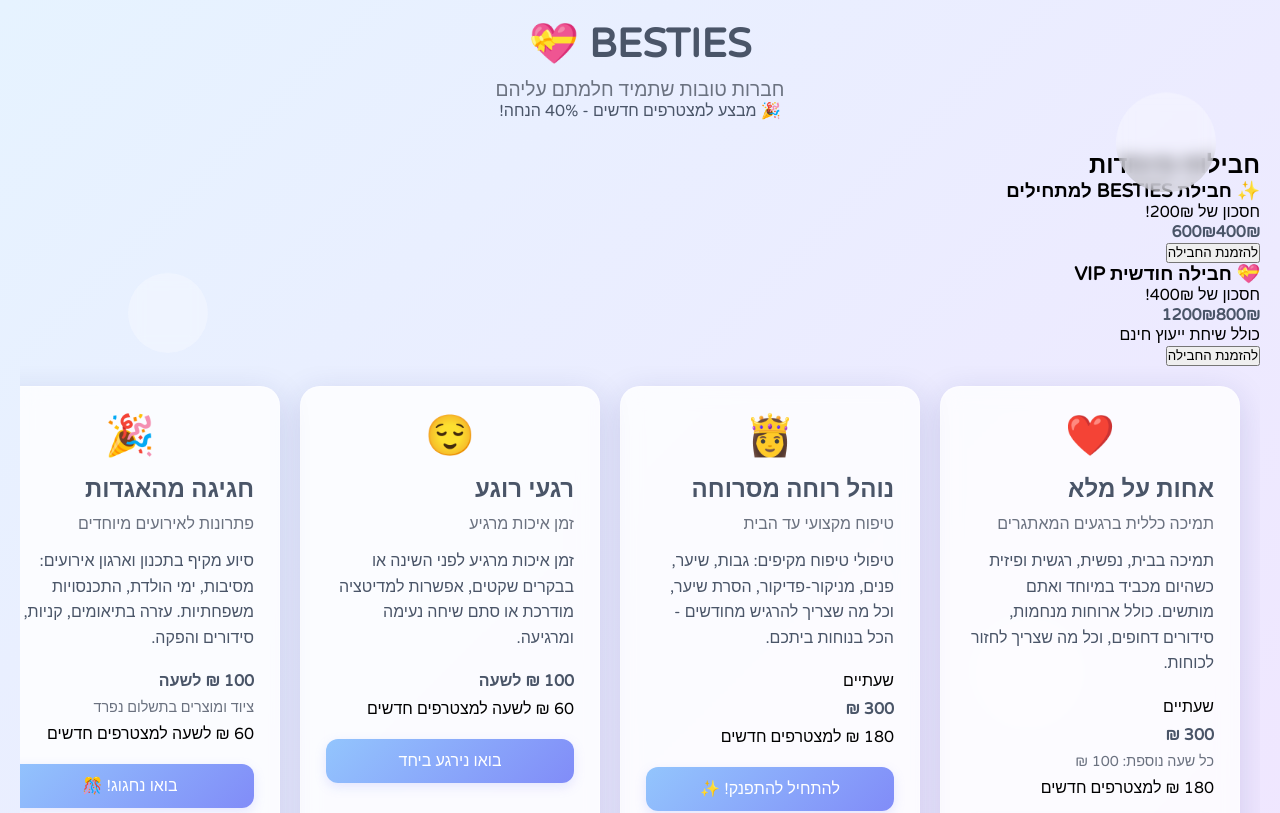
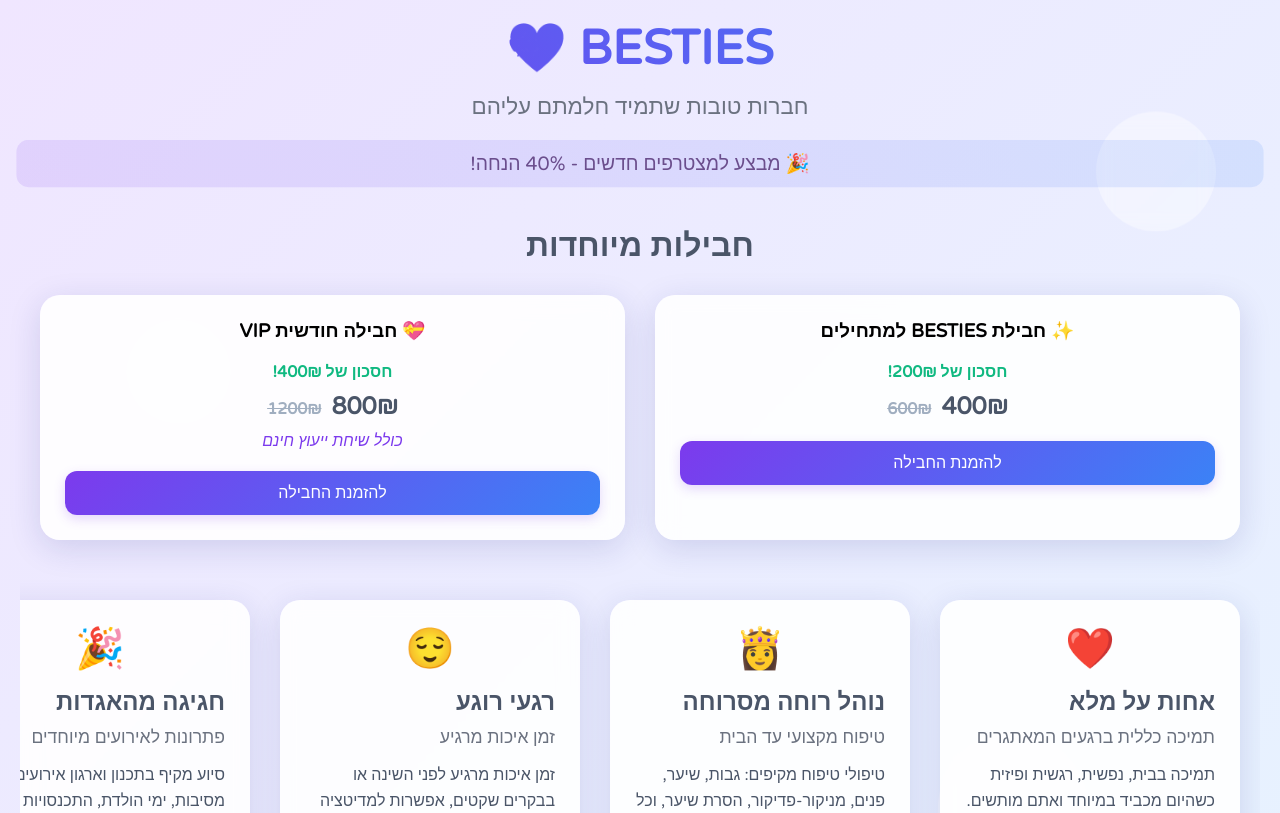
Before and after one commit to Bestie-hagar/bestie-app, a React (Create React App) app: page / in a window 1280 px wide. Shown: the top 813 px of the page. Built offline with nearby package versions, Linux system fonts and the light colour scheme.

Commit message:
Update styles.css

```diff
--- a/src/styles.css
+++ b/src/styles.css
@@ -9,72 +9,155 @@
 
 .app {
   min-height: 100vh;
-  background: linear-gradient(135deg, #e6f3ff, #f0e6ff);
+  background: linear-gradient(135deg, #f0e6ff, #e6f3ff);
   padding: 20px;
   position: relative;
   overflow: hidden;
 }
 
-/* עננים מרחפים */
+/* Floating Clouds */
 @keyframes float {
-  0% { transform: translateY(0px); }
-  50% { transform: translateY(-10px); }
-  100% { transform: translateY(0px); }
+  0% { transform: translateY(0) rotate(0deg); }
+  50% { transform: translateY(-15px) rotate(2deg); }
+  100% { transform: translateY(0) rotate(0deg); }
 }
 
 .floating-cloud {
   position: absolute;
-  background: rgba(255, 255, 255, 0.3);
+  background: rgba(255, 255, 255, 0.4);
   backdrop-filter: blur(8px);
   border-radius: 50%;
   animation: float 6s ease-in-out infinite;
+  z-index: 0;
 }
 
 .cloud-1 {
   top: 10%;
   right: 5%;
-  width: 100px;
-  height: 100px;
+  width: 120px;
+  height: 120px;
   animation-delay: 0s;
 }
 
 .cloud-2 {
   top: 30%;
   left: 10%;
-  width: 80px;
-  height: 80px;
-  animation-delay: 1s;
+  width: 100px;
+  height: 100px;
+  animation-delay: 2s;
 }
 
 .cloud-3 {
   bottom: 20%;
   right: 15%;
-  width: 120px;
-  height: 120px;
-  animation-delay: 2s;
+  width: 150px;
+  height: 150px;
+  animation-delay: 4s;
 }
 
-/* כותרת ראשית */
+/* Header */
 .header {
   text-align: center;
-  margin-bottom: 30px;
+  margin-bottom: 40px;
   color: #4a5568;
   position: relative;
   z-index: 1;
 }
 
 .header h1 {
-  font-size: 2.5rem;
-  margin-bottom: 10px;
-  color: #4a5568;
+  font-size: 3rem;
+  margin-bottom: 15px;
+  background: linear-gradient(45deg, #7c3aed, #3b82f6);
+  -webkit-background-clip: text;
+  -webkit-text-fill-color: transparent;
 }
 
 .header p {
-  font-size: 1.2rem;
+  font-size: 1.4rem;
   color: #6b7280;
 }
 
-/* אזור הכרטיסים */
+.promo-banner {
+  margin-top: 20px;
+  padding: 12px;
+  background: linear-gradient(45deg, #7c3aed20, #3b82f620);
+  border-radius: 12px;
+  font-size: 1.2rem;
+  color: #6b4e8d;
+  animation: pulse 2s infinite;
+}
+
+@keyframes pulse {
+  0% { transform: scale(1); }
+  50% { transform: scale(1.05); }
+  100% { transform: scale(1); }
+}
+
+/* Packages Section */
+.packages-section {
+  margin-bottom: 40px;
+  position: relative;
+  z-index: 1;
+}
+
+.packages-section h2 {
+  text-align: center;
+  margin-bottom: 30px;
+  color: #4a5568;
+  font-size: 2rem;
+}
+
+.packages-container {
+  display: grid;
+  grid-template-columns: repeat(auto-fit, minmax(300px, 1fr));
+  gap: 30px;
+  padding: 0 20px;
+}
+
+.package-card {
+  background: rgba(255, 255, 255, 0.9);
+  backdrop-filter: blur(10px);
+  border-radius: 20px;
+  padding: 25px;
+  box-shadow: 0 8px 32px rgba(31, 38, 135, 0.15);
+  transition: all 0.3s ease;
+  text-align: center;
+}
+
+.package-card:hover {
+  transform: translateY(-5px);
+  box-shadow: 0 12px 40px rgba(31, 38, 135, 0.2);
+}
+
+.package-details {
+  margin: 20px 0;
+}
+
+.original-price {
+  text-decoration: line-through;
+  color: #a0aec0;
+  margin-right: 10px;
+}
+
+.sale-price {
+  color: #4a5568;
+  font-size: 1.5rem;
+  font-weight: bold;
+}
+
+.savings {
+  color: #10b981;
+  font-weight: bold;
+  margin-bottom: 10px;
+}
+
+.bonus {
+  color: #7c3aed;
+  font-style: italic;
+  margin-top: 10px;
+}
+
+/* Services Section */
 .services-scroll {
   overflow-x: auto;
   padding: 20px 0;
@@ -91,38 +174,27 @@
 
 .services-container {
   display: flex;
-  gap: 20px;
+  gap: 30px;
   padding: 0 20px;
 }
 
-/* כרטיסי שירותים */
 .service-card {
   flex: 0 0 300px;
   padding: 25px;
-  background: rgba(255, 255, 255, 0.8);
+  background: rgba(255, 255, 255, 0.9);
   backdrop-filter: blur(10px);
   border-radius: 20px;
   box-shadow: 0 8px 32px rgba(31, 38, 135, 0.15);
   transition: all 0.3s ease;
-  border: 1px solid rgba(255, 255, 255, 0.4);
+  position: relative;
+  display: flex;
+  flex-direction: column;
 }
 
 .service-card:hover {
   transform: translateY(-5px);
   box-shadow: 0 12px 40px rgba(31, 38, 135, 0.2);
 }
-
-/* צבעים לכרטיסים */
-.service-card.rose { background: linear-gradient(135deg, #fff5f5, #ffe4e6); }
-.service-card.pink { background: linear-gradient(135deg, #fff5f7, #fce7f3); }
-.service-card.purple { background: linear-gradient(135deg, #f8f5ff, #ede9fe); }
-.service-card.blue { background: linear-gradient(135deg, #f0f9ff, #e0f2fe); }
-.service-card.green { background: linear-gradient(135deg, #f0fdf4, #dcfce7); }
-.service-card.yellow { background: linear-gradient(135deg, #fefce8, #fef9c3); }
-.service-card.indigo { background: linear-gradient(135deg, #eef2ff, #e0e7ff); }
-.service-card.teal { background: linear-gradient(135deg, #f0fdfa, #ccfbf1); }
-.service-card.cyan { background: linear-gradient(135deg, #ecfeff, #cffafe); }
-.service-card.violet { background: linear-gradient(135deg, #f5f3ff, #ede9fe); }
 
 .service-icon {
   font-size: 2.5rem;
@@ -139,20 +211,21 @@
 .subtitle {
   color: #6b7280;
   margin-bottom: 15px;
-  font-size: 1rem;
+  font-size: 1.1rem;
 }
 
 .description {
   color: #4a5568;
   line-height: 1.6;
   margin-bottom: 20px;
+  flex-grow: 1;
 }
 
 .details {
+  margin-bottom: 20px;
   display: flex;
   flex-direction: column;
   gap: 8px;
-  margin-bottom: 20px;
 }
 
 .price {
@@ -160,33 +233,38 @@
   color: #4a5568;
 }
 
+.promo-price {
+  color: #10b981;
+  font-weight: bold;
+}
+
 .extra {
   font-size: 0.9rem;
   color: #6b7280;
 }
 
-/* כפתורים */
-.book-button {
+/* Buttons */
+.book-button, .package-button {
   width: 100%;
   padding: 12px 20px;
   border: none;
   border-radius: 12px;
-  background: linear-gradient(135deg, #93c5fd, #818cf8);
+  background: linear-gradient(135deg, #7c3aed, #3b82f6);
   color: white;
   font-size: 1rem;
   cursor: pointer;
   transition: all 0.3s ease;
   font-weight: 500;
-  box-shadow: 0 4px 12px rgba(129, 140, 248, 0.2);
+  box-shadow: 0 4px 12px rgba(124, 58, 237, 0.2);
 }
 
-.book-button:hover {
+.book-button:hover, .package-button:hover {
   transform: translateY(-2px);
-  box-shadow: 0 6px 16px rgba(129, 140, 248, 0.3);
-  background: linear-gradient(135deg, #60a5fa, #6366f1);
+  box-shadow: 0 6px 16px rgba(124, 58, 237, 0.3);
+  background: linear-gradient(135deg, #6d28d9, #2563eb);
 }
 
-/* מודאל */
+/* Modal */
 .modal-overlay {
   position: fixed;
   top: 0;
@@ -198,29 +276,32 @@
   justify-content: center;
   align-items: center;
   z-index: 1000;
+  backdrop-filter: blur(5px);
 }
 
 .modal-content {
   background: white;
   padding: 2rem;
-  border-radius: 1rem;
+  border-radius: 20px;
   max-width: 500px;
   width: 90%;
   max-height: 90vh;
   overflow-y: auto;
+  box-shadow: 0 10px 40px rgba(0, 0, 0, 0.2);
 }
 
 .modal-title {
   text-align: center;
   margin-bottom: 1.5rem;
   color: #4a5568;
+  font-size: 1.8rem;
 }
 
 .modal-body {
   text-align: center;
 }
 
-/* טופס */
+/* Form */
 .booking-form {
   display: flex;
   flex-direction: column;
@@ -241,10 +322,19 @@
 .form-group input,
 .form-group select,
 .form-group textarea {
-  padding: 0.5rem;
-  border: 1px solid #e2e8f0;
+  padding: 0.75rem;
+  border: 2px solid #e2e8f0;
   border-radius: 0.5rem;
   font-size: 1rem;
+  transition: all 0.3s ease;
+}
+
+.form-group input:focus,
+.form-group select:focus,
+.form-group textarea:focus {
+  outline: none;
+  border-color: #7c3aed;
+  box-shadow: 0 0 0 3px rgba(124, 58, 237, 0.1);
 }
 
 .form-group textarea {
@@ -255,14 +345,13 @@
 .form-buttons {
   display: flex;
   gap: 1rem;
-  margin-top: 1rem;
+  margin-top: 1.5rem;
 }
 
-.submit-button,
-.modal-button {
+.submit-button {
   flex: 1;
   padding: 0.75rem;
-  background: linear-gradient(135deg, #93c5fd, #818cf8);
+  background: linear-gradient(135deg, #7c3aed, #3b82f6);
   color: white;
   border: none;
   border-radius: 0.5rem;
@@ -271,9 +360,8 @@
   transition: all 0.3s ease;
 }
 
-.submit-button:hover,
-.modal-button:hover {
-  background: linear-gradient(135deg, #60a5fa, #6366f1);
+.submit-button:hover {
+  background: linear-gradient(135deg, #6d28d9, #2563eb);
 }
 
 .cancel-button {
@@ -291,3 +379,22 @@
 .cancel-button:hover {
   background: #e5e7eb;
 }
+
+/* Responsive Design */
+@media (max-width: 768px) {
+  .header h1 {
+    font-size: 2.5rem;
+  }
+
+  .header p {
+    font-size: 1.2rem;
+  }
+
+  .packages-container {
+    grid-template-columns: 1fr;
+  }
+
+  .service-card {
+    flex: 0 0 280px;
+  }
+}
```
